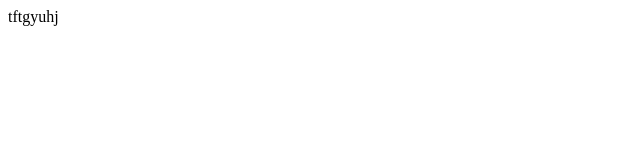
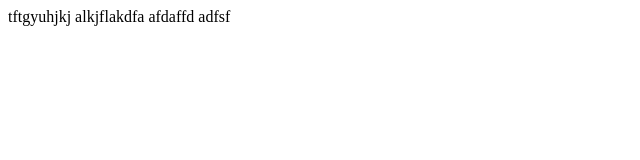
Before and after one commit to spicron/test, a plain HTML site: page index.html in a window 1280 px wide. Shown: the whole page, without its empty margins (0-640 px from the left). Drawn offline with Linux system fonts and the light colour scheme.

Commit message:
initial commit

```diff
--- a/index.html
+++ b/index.html
@@ -6,6 +6,9 @@
     <title>Document</title>
 </head>
 <body>
-    tftgyuhj
+    tftgyuhjkj
+    alkjflakdfa
+    afdaffd
+    adfsf
 </body>
 </html>
```
